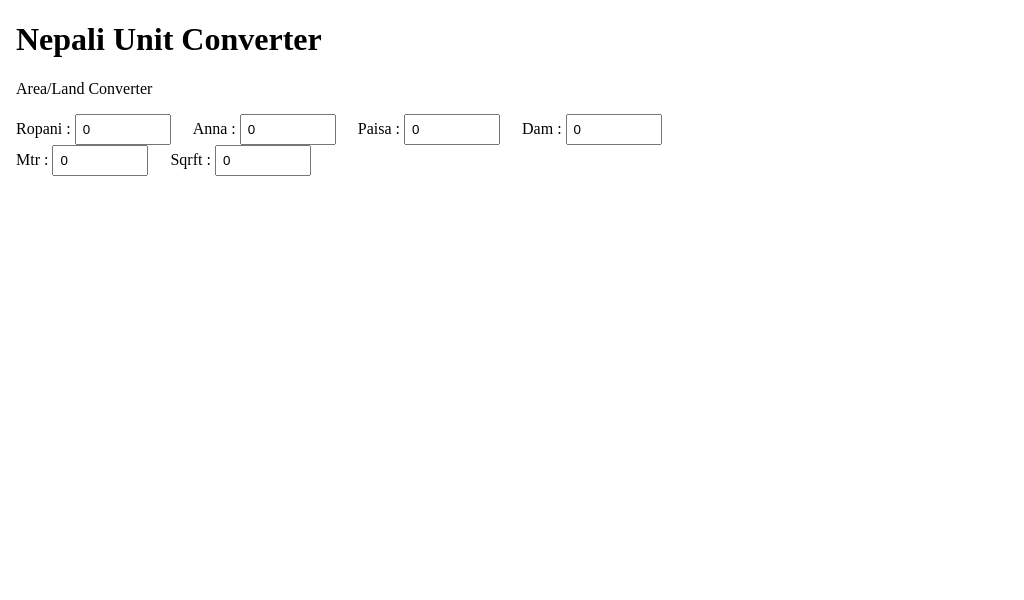
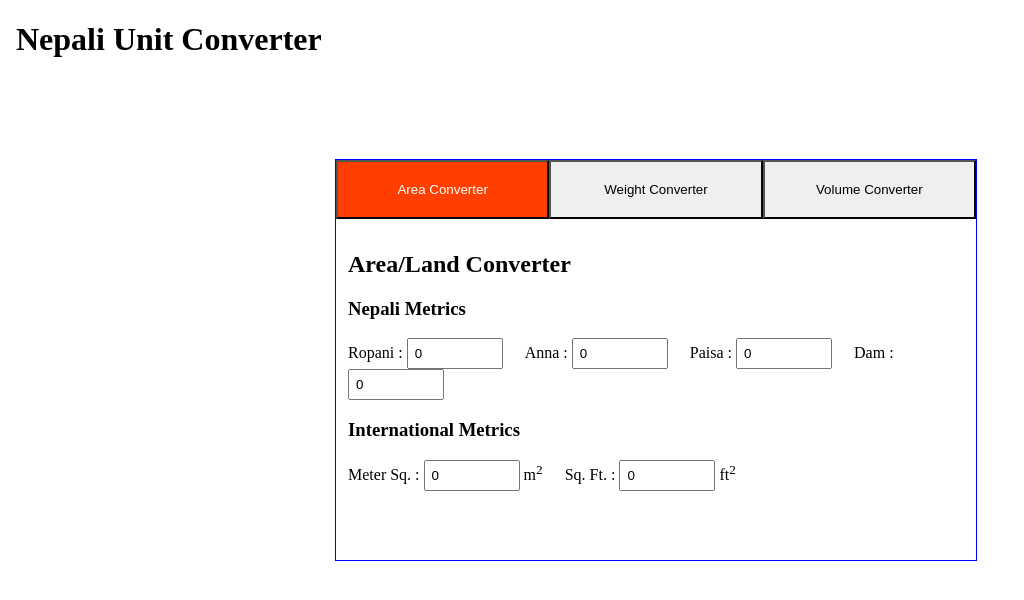
Before and after one commit to kritan10/unit-converter-svelte, a SvelteKit app: page / in a window 1280 px wide. Shown: the top 600 px of the page, without its empty margins (0-1024 px from the left). Built offline with nearby package versions, Linux system fonts and the light colour scheme.

Commit message:
code refactor and added styling

```diff
--- a/src/routes/+page.svelte
+++ b/src/routes/+page.svelte
@@ -1,75 +1,88 @@
 <script>
-	import UnitInput from '../lib/UnitInput.svelte';
-	import MathFunctions from '../lib/MathFunctions.js';
+	import AreaConverter from '../lib/converter_components/AreaConverter.svelte';
+	import MassConverter from '../lib/converter_components/MassConverter.svelte';
+	import VolumeConveter from '../lib/converter_components/VolumeConveter.svelte';
 
-	let unit = {
-		ropani: 0,
-		anna: 0,
-		paisa: 0,
-		dam: 0,
-		mtr: 0,
-		sqrft: 0
+	const Converter = {
+		AreaConverter: 'a',
+		MassConverter: 'm',
+		VolumeConverter: 'v'
 	};
+	Object.freeze(Converter);
+	// const today = new Date();
 
-	function onChangeHandler(event) {
-		unit[event.target.id] = +event.target.value;
-
-		if (
-			event.target.id === 'ropani' ||
-			event.target.id === 'anna' ||
-			event.target.id === 'paisa' ||
-			event.target.id === 'dam'
-		) {
-			unit.mtr = (unit.ropani * 256 + unit.anna * 16 + unit.paisa * 4 + unit.dam * 1) * 1.99;
-			unit.sqrft = (unit.ropani * 256 + unit.anna * 16 + unit.paisa * 4 + unit.dam * 1) * 21.4;
-
-			return;
-		}
-
-		if (event.target.id === 'mtr') {
-			unit.sqrft = unit.mtr * 10.764;
-
-			const tempDam = (unit.mtr / 1.99).toFixed(0);
-			const result = MathFunctions.convertToRopani(tempDam);
-
-			unit.dam = result[3];
-			unit.paisa = result[2];
-			unit.anna = result[1];
-			unit.ropani = result[0];
-
-			return;
-		}
-
-		if (event.target.id === 'sqrft') {
-			unit.mtr = unit.sqrft / 10.764;
-
-			const tempDam = (unit.sqrft / 21.4).toFixed(0);
-			const result = MathFunctions.convertToRopani(tempDam);
-
-			unit.dam = result[3];
-			unit.paisa = result[2];
-			unit.anna = result[1];
-			unit.ropani = result[0];
-
-			return;
-		}
-	}
+	let currentButton = Converter.AreaConverter;
 </script>
 
 <body>
-	<h1>Nepali Unit Converter</h1>
+	<header>
+		<h1>Nepali Unit Converter</h1>
+		<!-- {today} -->
+	</header>
+	<main>
+		<div class="root">
+			<div class="toggle-bar">
+				<button
+					class:active={currentButton === Converter.AreaConverter}
+					on:click={() => (currentButton = Converter.AreaConverter)}
+				>
+					Area Converter
+				</button>
+				<button
+					class:active={currentButton === Converter.MassConverter}
+					on:click={() => (currentButton = Converter.MassConverter)}
+				>
+					Weight Converter
+				</button>
+				<button
+					class:active={currentButton === Converter.VolumeConverter}
+					on:click={() => (currentButton = Converter.VolumeConverter)}
+				>
+					Volume Converter
+				</button>
+			</div>
 
-	<div>
-		<p>Area/Land Converter</p>
-		<div>
-			<UnitInput id="ropani" value={unit.ropani} {onChangeHandler} />
-			<UnitInput id="anna" value={unit.anna} {onChangeHandler} />
-			<UnitInput id="paisa" value={unit.paisa} {onChangeHandler} />
-			<UnitInput id="dam" value={unit.dam} {onChangeHandler} />
+			{#if currentButton === Converter.AreaConverter}
+				<AreaConverter />
+			{:else if currentButton === Converter.MassConverter}
+				<MassConverter />
+			{:else if currentButton === Converter.VolumeConverter}
+				<VolumeConveter />
+			{/if}
 		</div>
-		<div>
-			<UnitInput id="mtr" value={unit.mtr} {onChangeHandler} />
-			<UnitInput id="sqrft" value={unit.sqrft} {onChangeHandler} />
-		</div>
-	</div>
+	</main>
 </body>
+
+<style>
+	main {
+		height: 70vh;
+		width: 100vw;
+		display: flex;
+		align-items: center;
+		justify-content: center;
+	}
+
+	.root {
+		border: 1px solid blue;
+		height: 50vh;
+		width: 50vw;
+	}
+
+	.active {
+		background-color: #ff3e00;
+		color: white;
+	}
+
+	.toggle-bar {
+		display: flex;
+		align-items: center;
+		justify-content: space-between;
+	}
+
+	.toggle-bar button {
+		width: 100%;
+		padding: 20px 0px;
+		cursor: pointer;
+		border-radius: 0;
+	}
+</style>
```
